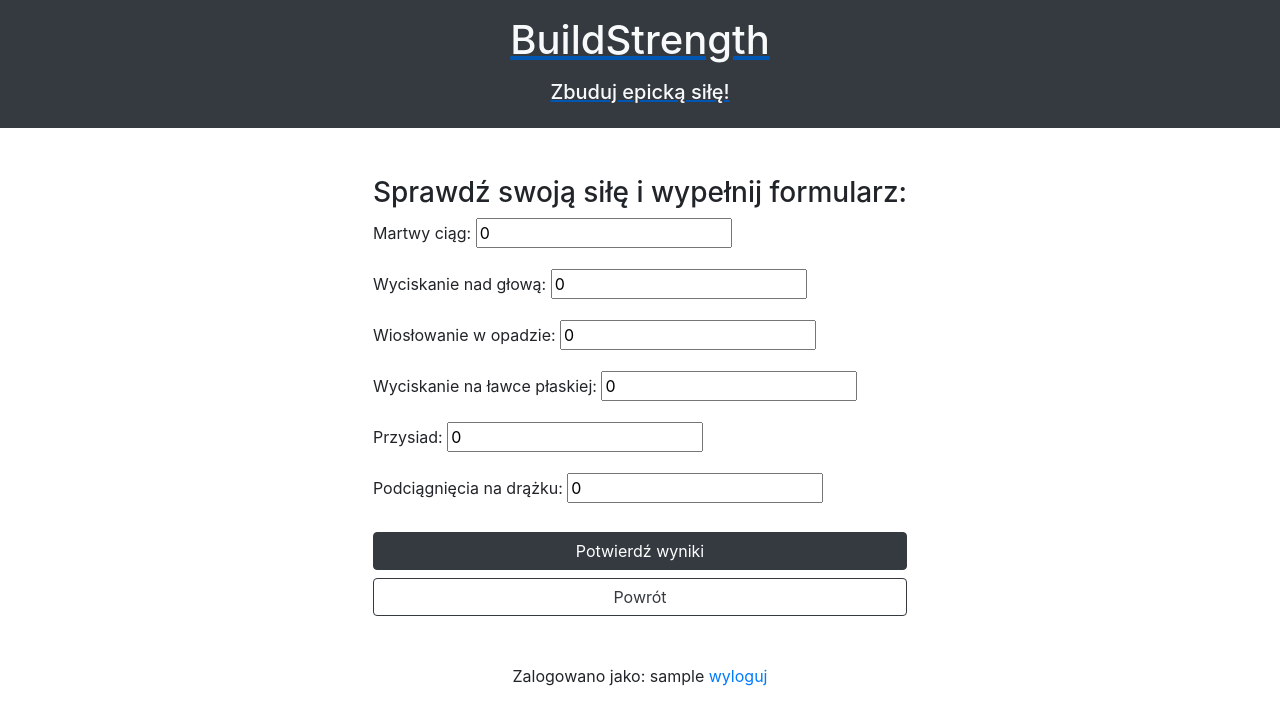
After one commit to GuterHub/BuildStrength, a Django app: page /testmaxes/ in a window 1280 px wide. The commit adds this page. Shown: the top 725 px of the page. Run offline with Django 3.2, Linux system fonts and the light colour scheme; the visitor is signed in with stand-in values (Sample User, id 1); data that the repository does not hold is empty; some libraries are stand-ins or nearby versions.

Commit message:
backup: testmaxes

```diff
--- a/BuildStrength/BuildStrength/urls.py
+++ b/BuildStrength/BuildStrength/urls.py
@@ -17,7 +17,7 @@ from django.conf.urls import url
 from django.contrib import admin
 from bs.views import (LoginView, LogoutView, LiftsView,
                       DayAView, DayBView, MaxesView, ProgressView,
-                      SignUpView)
+                      SignUpView, TestMaxesView, RealMaxesView)
 
 
 urlpatterns = [
@@ -30,5 +30,7 @@ urlpatterns = [
     url(r'^maxes/', MaxesView.as_view(), name="maxes"),
     url(r'^progress/', ProgressView.as_view(), name="progress"),
     url(r'^signup/', SignUpView.as_view(), name="signup"),
+    url(r'^testmaxes/', TestMaxesView.as_view(), name="testmaxes"),
+    url(r'^realmaxes/', RealMaxesView.as_view(), name="realmaxes"),
 
 ]
--- a/BuildStrength/bs/forms.py
+++ b/BuildStrength/bs/forms.py
@@ -1,6 +1,7 @@
 from django import forms
 from django.contrib.auth.forms import UserCreationForm
 from django.contrib.auth.models import User
+from .models import Maxes
 
 
 class LoginForm(forms.Form):
@@ -25,3 +26,27 @@ class SignUpForm(UserCreationForm):
         self.fields['password1'].label = 'Hasło'
         self.fields['password2'].label = 'Powtórz hasło'
         self.fields['username'].label = 'Login'
+
+
+class TestMaxesForm(forms.ModelForm):
+
+    class Meta:
+
+        model = Maxes
+        fields = '__all__'
+        exclude = ['user', ]
+
+    def __init__(self, *args, **kwargs):
+        super(TestMaxesForm, self).__init__(*args, **kwargs)
+        self.fields['deadlift'].widget.attrs['min'] = 0
+        self.fields['oh_press'].widget.attrs['min'] = 0
+        self.fields['barbell_row'].widget.attrs['min'] = 0
+        self.fields['bench_press'].widget.attrs['min'] = 0
+        self.fields['squat'].widget.attrs['min'] = 0
+        self.fields['pull_ups'].widget.attrs['min'] = 0
+        self.fields['deadlift'].label = 'Martwy ciąg'
+        self.fields['oh_press'].label = 'Wyciskanie nad głową'
+        self.fields['barbell_row'].label = 'Wiosłowanie w opadzie'
+        self.fields['bench_press'].label = 'Wyciskanie na ławce płaskiej'
+        self.fields['squat'].label = 'Przysiad'
+        self.fields['pull_ups'].label = 'Podciągnięcia na drążku'
--- a/BuildStrength/bs/models.py
+++ b/BuildStrength/bs/models.py
@@ -34,3 +34,13 @@ class HistoryB(models.Model):
     bench_press = models.FloatField(default="0")
     squat = models.FloatField(default="0")
     pull_ups = models.IntegerField(default="0")
+
+
+class Maxes(models.Model):
+    user = models.ForeignKey(User)
+    deadlift = models.FloatField(default="0")
+    oh_press = models.FloatField(default="0")
+    barbell_row = models.FloatField(default="0")
+    bench_press = models.FloatField(default="0")
+    squat = models.FloatField(default="0")
+    pull_ups = models.IntegerField(default="0")
--- a/BuildStrength/bs/templates/base.html
+++ b/BuildStrength/bs/templates/base.html
@@ -7,17 +7,19 @@
     <link rel="stylesheet" href="https://maxcdn.bootstrapcdn.com/bootstrap/4.0.0-beta.2/css/bootstrap.min.css" integrity="sha384-PsH8R72JQ3SOdhVi3uxftmaW6Vc51MKb0q5P2rRUpPvrszuE4W1povHYgTpBfshb" crossorigin="anonymous">
 </head>
 <body>
-    <header class="text-center bg-dark text-light py-3">
-        <h1 >BuildStrength</h1>
+    <a href="/lifts">
+        <header class="text-center bg-dark text-light py-3">
+        <h1>BuildStrength</h1>
         <h5 class="pt-2">Zbuduj epicką siłę!</h5>
     </header>
+    </a>
+
 <div class="container-fluid py-5">
     <div class="d-flex justify-content-center">
         <div>
             {% block content %}
 
             {% endblock %}
-
         </div>
     </div>
 </div>
--- a/BuildStrength/bs/templates/lifts.html
+++ b/BuildStrength/bs/templates/lifts.html
@@ -3,7 +3,7 @@
 {% block content %}
 
 
-        <h4 class="ml-2">Twoje wyniki:</h4>
+        <h4 class="ml-2">Statystyki użytkownika {{ user }}:</h4>
         <ul class="list-group py-3">
             {% for lift in lifts %}
             <li class="list-group-item">Martwy ciąg: 5x {{ lift.deadlift }}kg</li>
@@ -23,5 +23,6 @@
         </form>
         <a href="/maxes" class="btn btn-outline-dark mt-2" style="width:100%">Oszacuj swoje maksy</a>
         <a href="/progress" class="btn btn-outline-dark mt-2" style="width:100%">Sprawdź swoje postępy</a>
+        <a href="/testmaxes" class="btn btn-outline-dark mt-2" style="width:100%">Pobij rekord!</a>
 
 {% endblock %}
--- a/BuildStrength/bs/templates/progress.html
+++ b/BuildStrength/bs/templates/progress.html
@@ -192,8 +192,6 @@ Highcharts.chart('container3', {
     }
 });
 </script>
-<form action="/lifts">
-    <input type="submit" value="Powrót" />
-</form>
+<a href="/lifts" class="btn btn-outline-dark mt-2" style="width:100%">Powrót</a>
 {% csrf_token %}
 {% endblock %}
--- /dev/null
+++ b/BuildStrength/bs/templates/testmaxes.html
@@ -0,0 +1,11 @@
+{% extends 'base.html' %}
+
+{% block content %}
+<h3>Sprawdź swoją siłę i wypełnij formularz:</h3>
+<form method="post">
+    {% csrf_token %}
+    {{ form.as_p }}
+    <button type="submit" class="btn btn-dark mt-2" style="width:100%">Potwierdź wyniki</button>
+</form>
+<a href="/lifts" class="btn btn-outline-dark mt-2" style="width:100%">Powrót</a>
+{% endblock %}
--- a/BuildStrength/bs/views.py
+++ b/BuildStrength/bs/views.py
@@ -2,9 +2,9 @@ from django.shortcuts import render, redirect
 from django.views import View
 from django.contrib.auth import authenticate, login, logout
 from django.contrib.auth.mixins import LoginRequiredMixin
-from .forms import LoginForm, SignUpForm
+from .forms import LoginForm, SignUpForm, TestMaxesForm
 from django.http import HttpResponseRedirect, HttpResponse
-from .models import Lifts, HistoryA, HistoryB
+from .models import Lifts, HistoryA, HistoryB, Maxes
 from datetime import date
 
 
@@ -161,3 +161,32 @@ class SignUpView(View):
             login(request, user)
             return redirect('/lifts')
         return render(request, 'signup.html', {'form': form})
+
+
+class TestMaxesView(LoginRequiredMixin, View):
+    login_url = '/login/'
+    redirect_field_name = 'redirect_to'
+
+    def get(self, request):
+        maxes = Maxes.objects.filter(user=request.user).order_by("-id").first()
+        form = TestMaxesForm(instance=maxes)
+        return render(request, 'testmaxes.html', {'form': form})
+
+    def post(self, request):
+        maxes = Maxes.objects.filter(user=request.user).order_by("-id").first()
+        form = TestMaxesForm(request.POST, instance=maxes)
+        if form.is_valid():
+            max = form.save(commit=False)
+            max.user = request.user
+            max.save()
+            return redirect('/realmaxes')
+        return render(request, 'testmaxes.htm', {'form': form})
+
+
+class RealMaxesView(LoginRequiredMixin, View):
+    login_url = '/login/'
+    redirect_field_name = 'redirect_to'
+
+    def get(self, request):
+        real_maxes = Maxes.objects.filter(user=request.user).order_by("id").last()
+        return render(request, 'realmaxes.html', {'real_maxes': real_maxes})
```
Also changed, not shown: BuildStrength/bs/templates/realmaxes.html (added, +14 -0 lines), BuildStrength/bs/migrations/0002_maxes.py (added).
